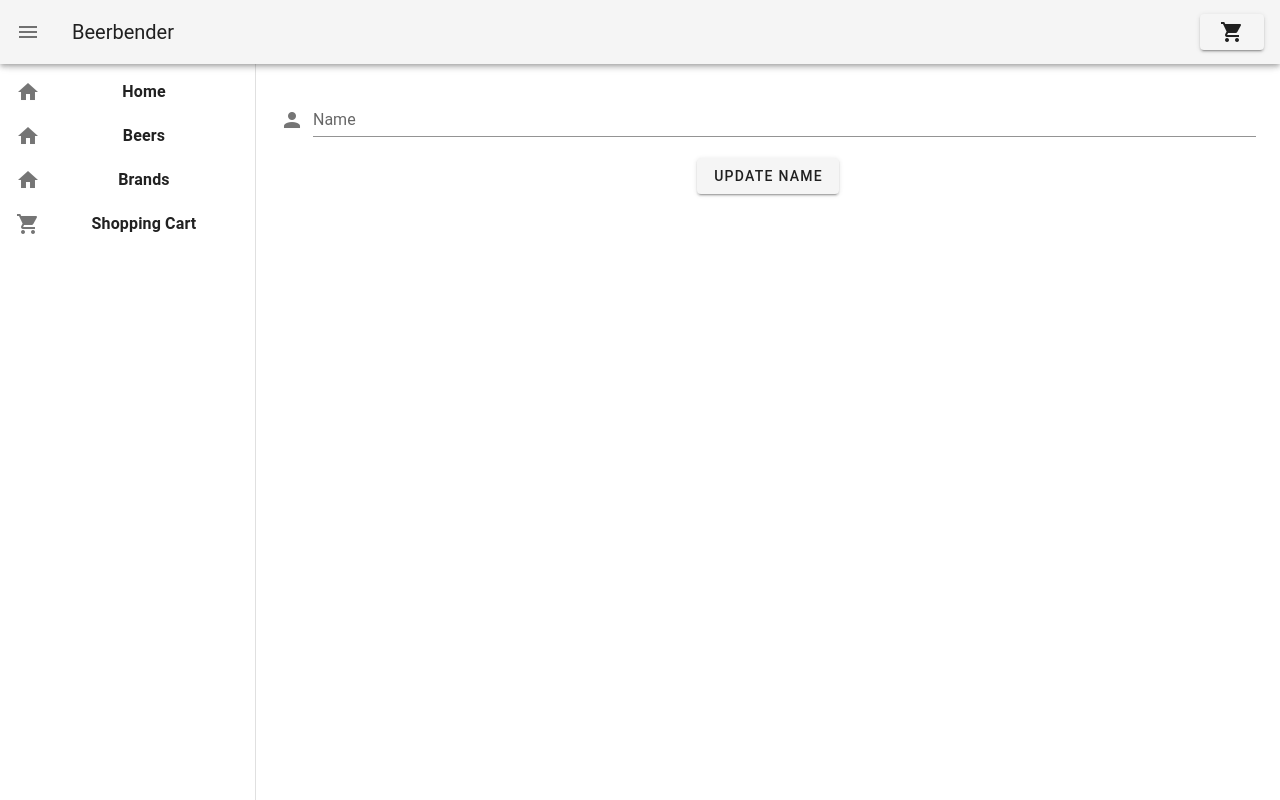
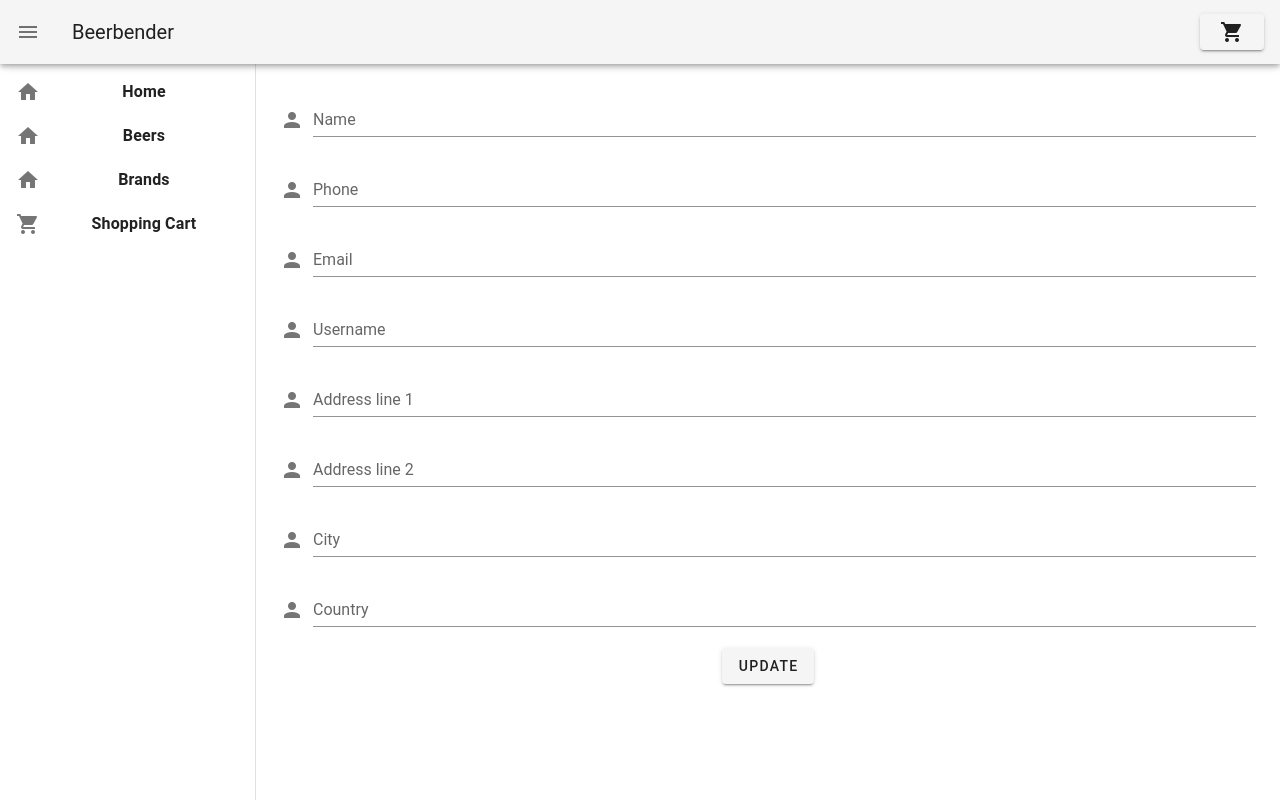
Before and after one commit to seancanning37/glo-2005-project-h20, a Vue app in the folder frontend/: page /customers/1/settings in a window 1280 px wide. Built offline with nearby package versions, Linux system fonts and the light colour scheme; the HTML template or start-up script is replaced by a standard one.

Commit message:
change user settings (frontend)

```diff
--- a/frontend/src/views/CustomerSettings.vue
+++ b/frontend/src/views/CustomerSettings.vue
@@ -1,11 +1,46 @@
 <template>
   <v-container>
     <v-text-field
-      v-model="name"
+      v-model="parameters.name"
       label="Name"
       prepend-icon="mdi-account"
     ></v-text-field>
-    <v-btn v-on:click="updateName">Update name</v-btn>
+    <v-text-field
+            v-model="parameters.phone"
+            label="Phone"
+            prepend-icon="mdi-account"
+    ></v-text-field>
+    <v-text-field
+            v-model="parameters.email"
+            label="Email"
+            prepend-icon="mdi-account"
+    ></v-text-field>
+    <v-text-field
+            v-model="parameters.username"
+            label="Username"
+            prepend-icon="mdi-account"
+    ></v-text-field>
+    <v-text-field
+            v-model="parameters.address_line_1"
+            label="Address line 1"
+            prepend-icon="mdi-account"
+    ></v-text-field>
+    <v-text-field
+            v-model="parameters.address_line_2"
+            label="Address line 2"
+            prepend-icon="mdi-account"
+    ></v-text-field>
+    <v-text-field
+            v-model="parameters.city"
+            label="City"
+            prepend-icon="mdi-account"
+    ></v-text-field>
+    <v-text-field
+            v-model="parameters.country"
+            label="Country"
+            prepend-icon="mdi-account"
+    ></v-text-field>
+    <v-btn v-on:click="update">Update</v-btn>
   </v-container>
 </template>
 
@@ -16,19 +51,29 @@ export default {
   name: "CustomerSettings",
   data: function() {
     return {
-      name: ""
+      parameters: {
+        name: "",
+        phone: "",
+        email: "",
+        username: "",
+        address_line_1: "",
+        address_line_2: "",
+        city: "",
+        country: ""
+      }
     };
   },
   methods: {
-    updateName: function() {
+    update: function() {
       const path =
         "http://localhost:5000/customers/" +
         this.$route.params.customer_id +
-        "/name";
+        "/modify";
+
+      const modified_parameters = this.getModifiedParameters();
+
       axios
-        .put(path, {
-          newName: this.name
-        })
+        .put(path, modified_parameters)
         .then(response => {
           console.log(response.data);
           this.$router.push({ name: "CustomerPage" });
@@ -36,6 +81,15 @@ export default {
         .catch(error => {
           console.log(error.response.data);
         });
+    },
+    getModifiedParameters: function() {
+      let modified_parameters = {};
+      for (let key in this.parameters) {
+        if (this.parameters[key] !== "") {
+          modified_parameters[key] = this.parameters[key];
+        }
+      }
+      return modified_parameters
     }
   }
 };
```
